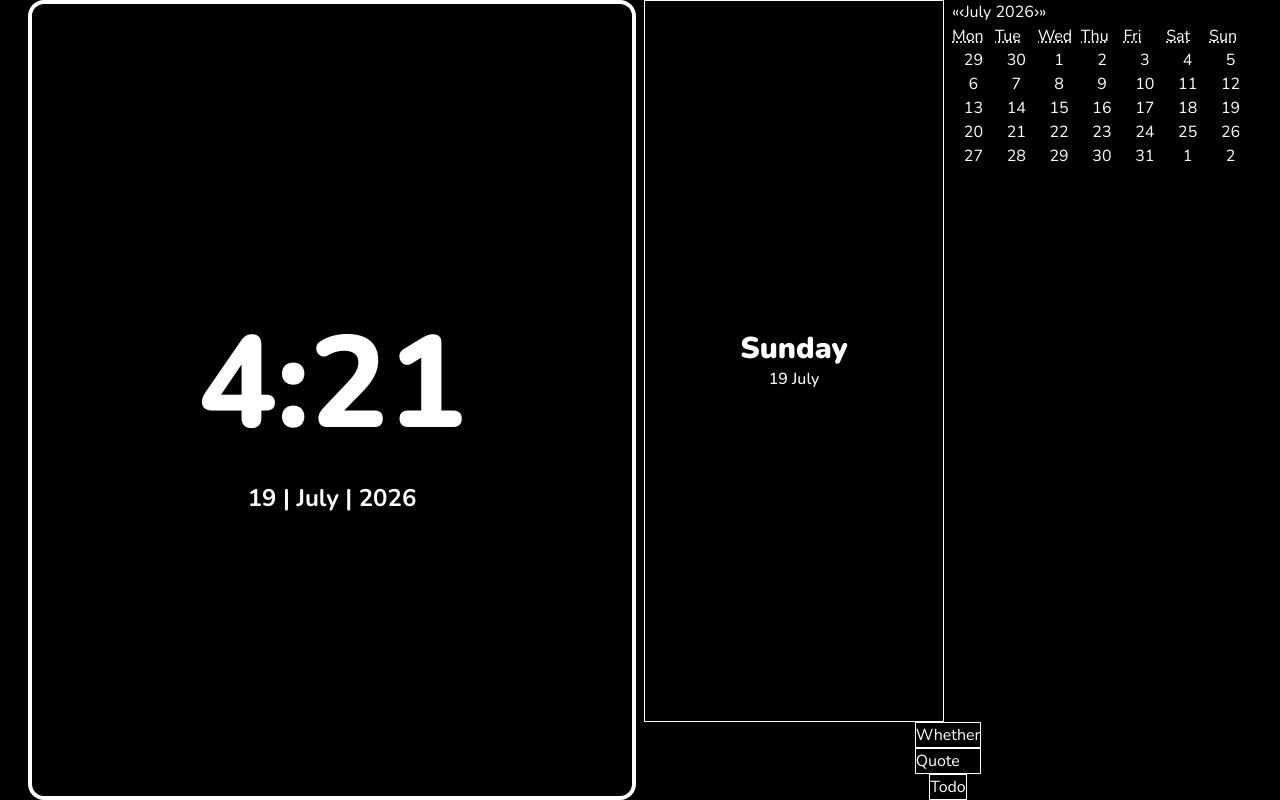
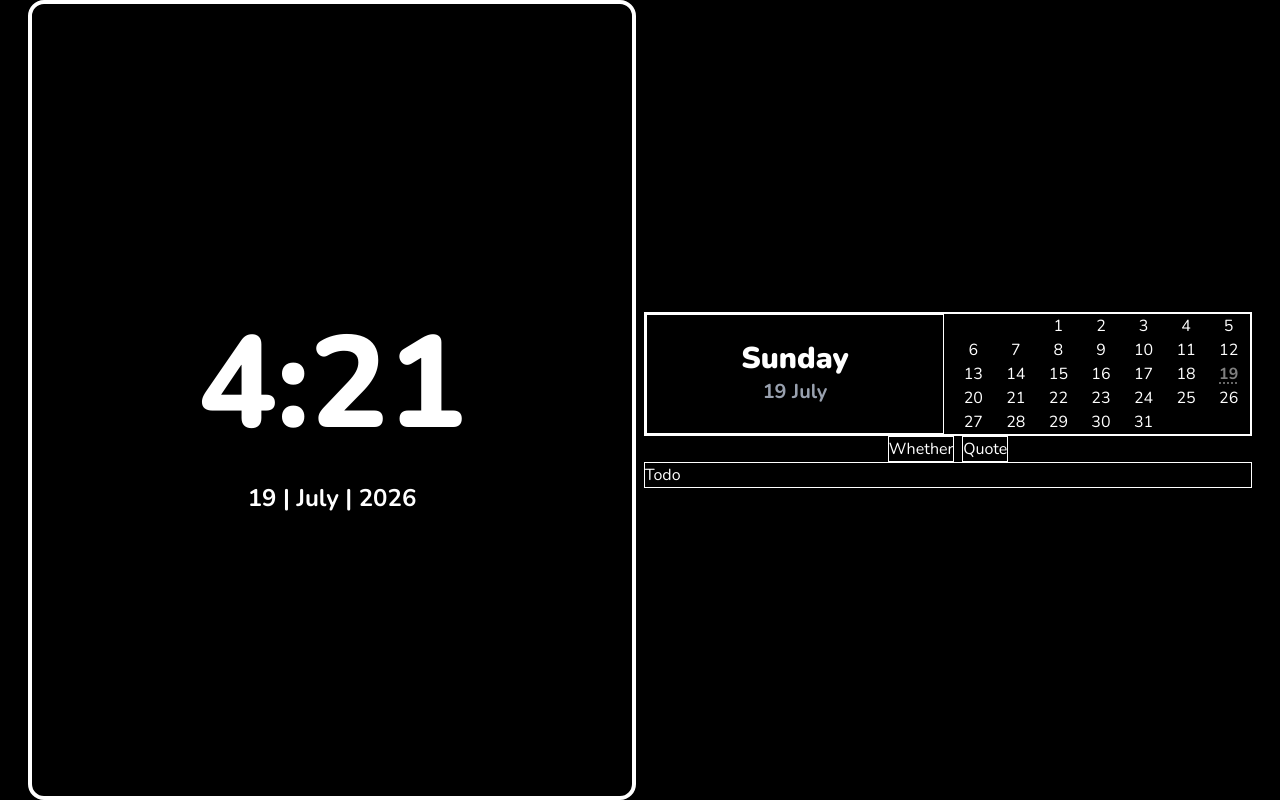
Before and after one commit to Sagarshetty9/Desk-dashboard, a React (Vite) app: page / in a window 1280 px wide. Built offline with nearby package versions, Linux system fonts and the light colour scheme.

Commit message:
Add calendar

```diff
--- a/src/components/Date.tsx
+++ b/src/components/Date.tsx
@@ -18,7 +18,7 @@ const DateComponent = () => {
      <div className="font-black text-3xl">
       {dayName}
      </div>
-     <div className="font-medium">
+     <div className="font-bold text-[20px] text-gray-400 ">
       {currentDate} {monthName}
      </div>
     </div>
--- a/src/index.css
+++ b/src/index.css
@@ -7,3 +7,18 @@ body {
   background-color: black;
   color: white;
 }
+
+.react-calendar__month-view__weekdays__weekday{
+  display: none;
+}
+
+.react-calendar__tile--now {
+   background: transparent !important;
+  color: gray !important;
+  font-weight: bolder;
+}
+
+.react-calendar__tile--now abbr {
+  text-decoration: underline dotted;
+  text-underline-offset: 4px;
+}
--- a/src/section/Utility.tsx
+++ b/src/section/Utility.tsx
@@ -1,17 +1,17 @@
-
 import DateComponent from "../components/Date.tsx";
-import Calendar from 'react-calendar'
+import Calendar from "react-calendar";
+//calender ko clean up krna h
 
 const Utility = () => {
   return (
-    <section className="h-screen w-auto rounded-2xl flex justify-center flex-col items-center">
-      <div className=" grid grid-cols-2 w-full h-full gap-2">
+    <section className="h-screen w-auto rounded-2xl flex justify-center flex-col ">
+      <div className=" grid grid-cols-2 w-full gap-2 border-2">
         <DateComponent />
 
-        <Calendar />
+        <Calendar showNavigation={false} showNeighboringMonth={false} showFixedNumberOfWeeks={false}/>
       </div>
 
-      <div className="">
+      <div className="flex justify-center gap-2 ">
         <div className=" border">Whether</div>
 
         <div className=" border">Quote</div>
```
